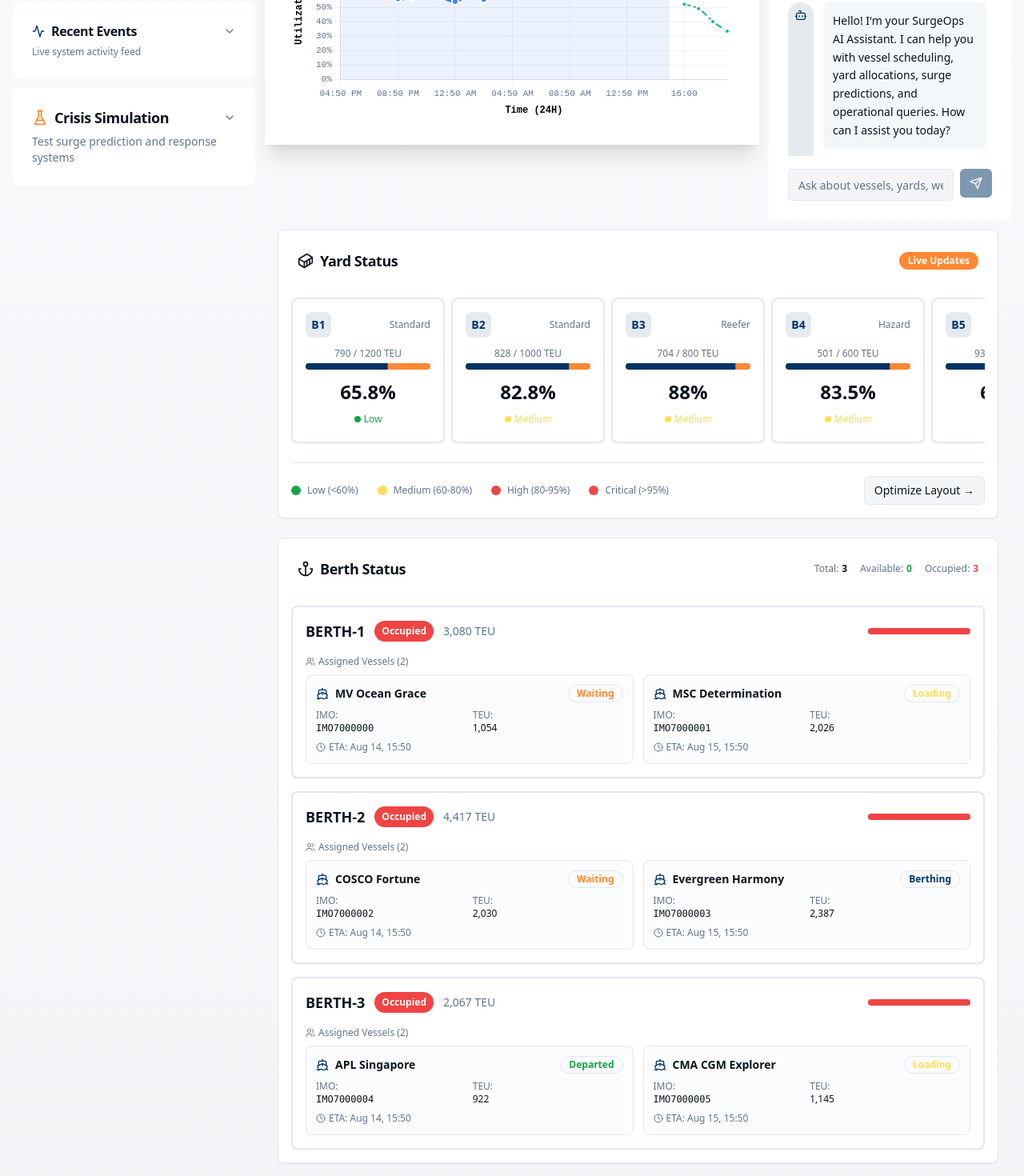
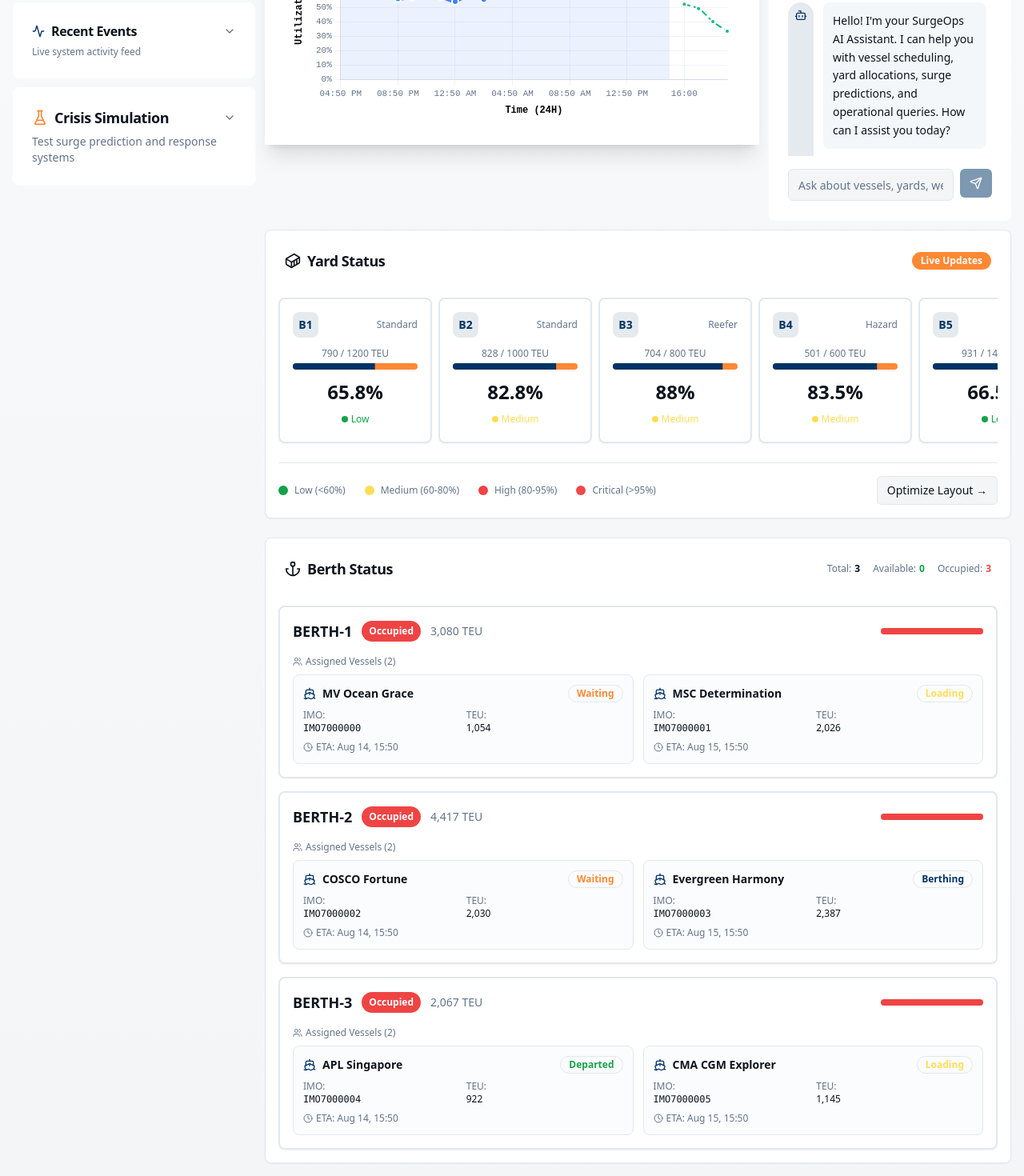
Before and after one commit to shivam-kaleris/surgeops, a React (Vite) app: page / in a window 1280 px wide. Shown: the part 489-1959 px from the top of the page at 80% size. Built offline with nearby package versions, Linux system fonts and the light colour scheme.

Commit message:
Center Yard Status component
Center the Yard Status component horizontally on the page to align with the Yard Utilization Trend chart.

```diff
--- a/src/components/surgeops/BerthStatus.tsx
+++ b/src/components/surgeops/BerthStatus.tsx
@@ -41,7 +41,7 @@ export function BerthStatus({ berths, onBerthSelect, selectedBerth }: BerthStatu
   };
 
   return (
-    <div className="w-full max-w-6xl mx-auto px-4 mt-6">
+    <div className="w-full mt-6">
       <Card className="bg-card border shadow-sm">
         <CardHeader className="pb-4">
           <div className="flex items-center justify-between">
--- a/src/components/surgeops/SurgeOpsDashboard.tsx
+++ b/src/components/surgeops/SurgeOpsDashboard.tsx
@@ -151,12 +151,12 @@ export function SurgeOpsDashboard() {
               </motion.div>
             </div>
 
-            {/* Yard Status - Full Width Centered */}
+            {/* Yard Status - Aligned with Chart */}
             <motion.div
               initial={{ opacity: 0, y: 20 }}
               animate={{ opacity: 1, y: 0 }}
               transition={{ delay: 0.6 }}
-              className="col-span-full"
+              className="lg:col-span-3"
             >
               <YardGrid
                 blocks={dashboardData.yardBlocks}
@@ -165,12 +165,12 @@ export function SurgeOpsDashboard() {
               />
             </motion.div>
 
-            {/* Berth Status - Full Width Centered */}
+            {/* Berth Status - Aligned with Chart */}
             <motion.div
               initial={{ opacity: 0, y: 20 }}
               animate={{ opacity: 1, y: 0 }}
               transition={{ delay: 0.7 }}
-              className="col-span-full"
+              className="lg:col-span-3"
             >
               <BerthStatus
                 berths={dashboardData.berths}
--- a/src/components/surgeops/YardGrid.tsx
+++ b/src/components/surgeops/YardGrid.tsx
@@ -37,7 +37,7 @@ export function YardGrid({ blocks, onBlockSelect, selectedBlock }: YardGridProps
   };
 
   return (
-    <div className="w-full max-w-6xl mx-auto px-4">
+    <div className="w-full">
       <Card className="bg-card border shadow-sm">
         <CardHeader className="pb-4">
           <div className="flex items-center gap-2">
```
